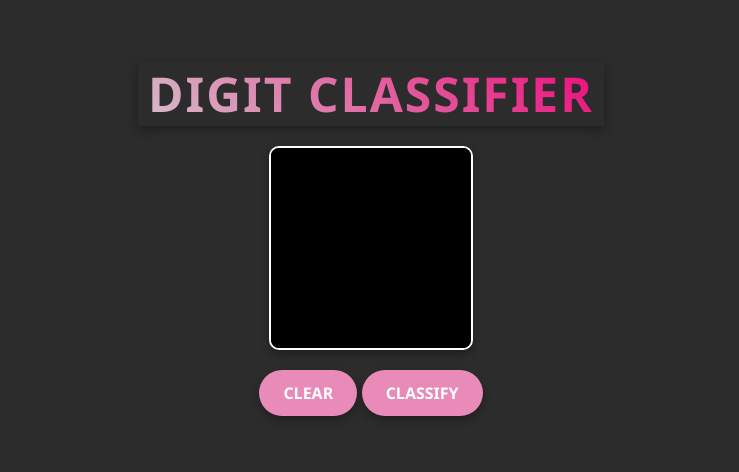
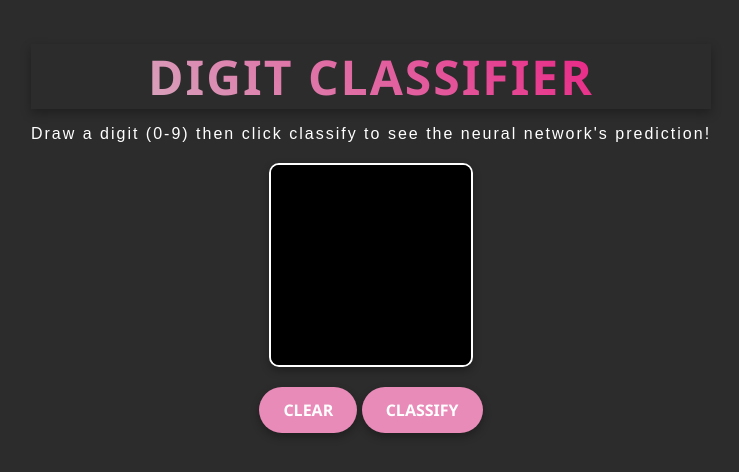
Before and after one commit to desa-thomas/digit-classifier, a plain HTML site: page index.html in a window 1280 px wide. Shown: the part 146-618 px from the top of the page, without its empty margins (269-1008 px from the left). Drawn offline with Linux system fonts and the light colour scheme.

Commit message:
Added instructions to UI

```diff
--- a/frontend/style.css
+++ b/frontend/style.css
@@ -132,3 +132,10 @@ button:focus {
         transform: rotate(360deg);
     }
 }
+
+#instructions {
+    font-size: 1rem;
+    font-weight: 200;
+    color: #ffffff;
+    letter-spacing: 2px;
+}
--- a/index.html
+++ b/index.html
@@ -13,6 +13,9 @@
     <div class = 'container'>
         <div class = 'centered-div'>
             <h1>Digit Classifier</h1>
+
+            <p id="instructions">Draw a digit (0-9) then click classify to see the neural network's prediction!</p>
+
             <canvas id='drawingCanvas' width="280" height="280"></canvas>
         </div>
         <div id = 'buttons' >
```
